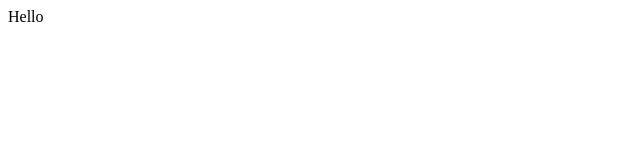
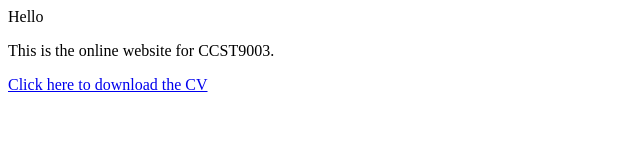
Before and after one commit to ccst9003cv/ccst9003cv.github.io, a plain HTML site: page index.html in a window 1280 px wide. Shown: the whole page, without its empty margins (0-640 px from the left). Drawn offline with Linux system fonts and the light colour scheme.

Commit message:
Update index.html

```diff
--- a/index.html
+++ b/index.html
@@ -1 +1,4 @@
 <p>Hello</p>
+<p>This is the online website for CCST9003.</p>
+
+<a href="CV.pdf" download>Click here to download the CV</a>
```
